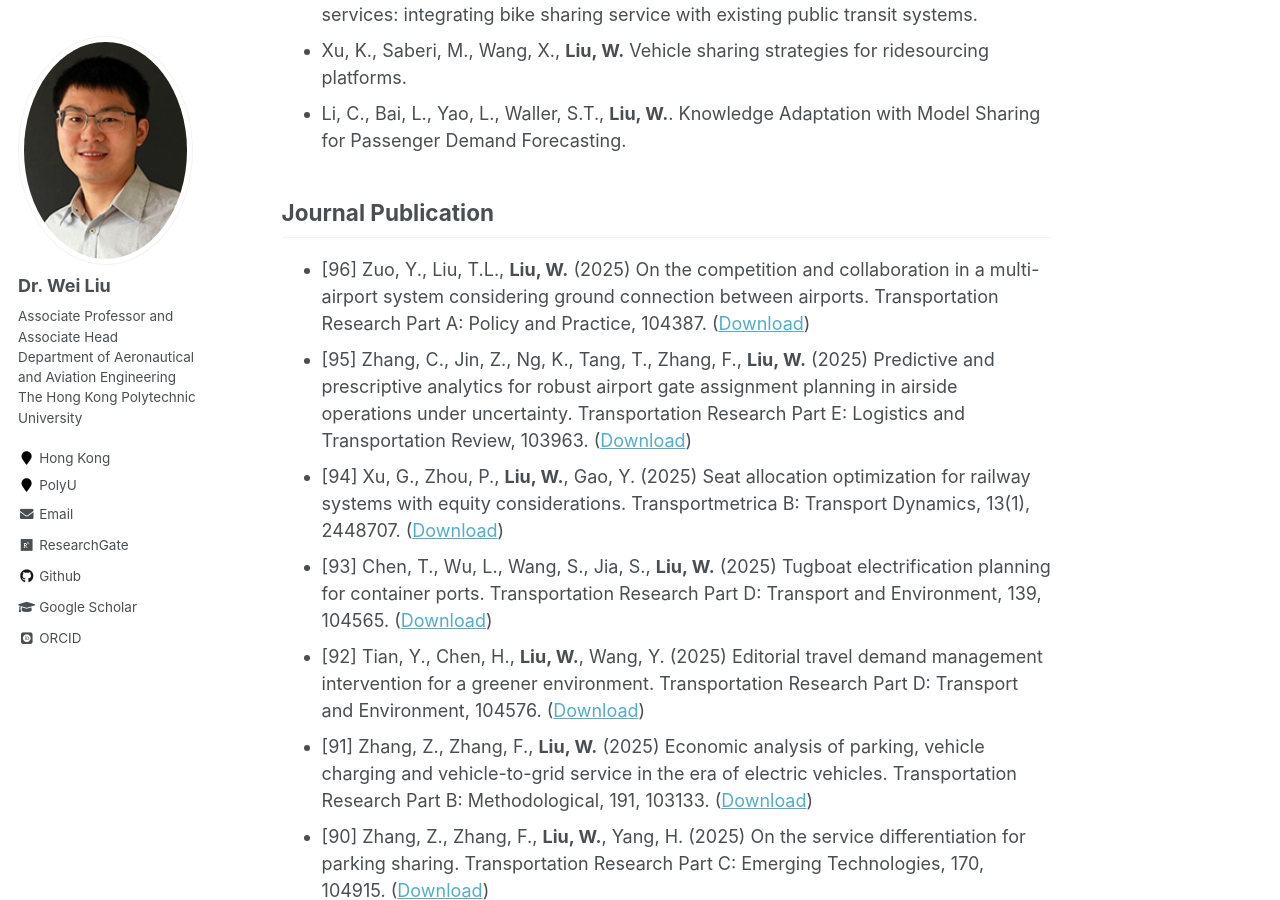
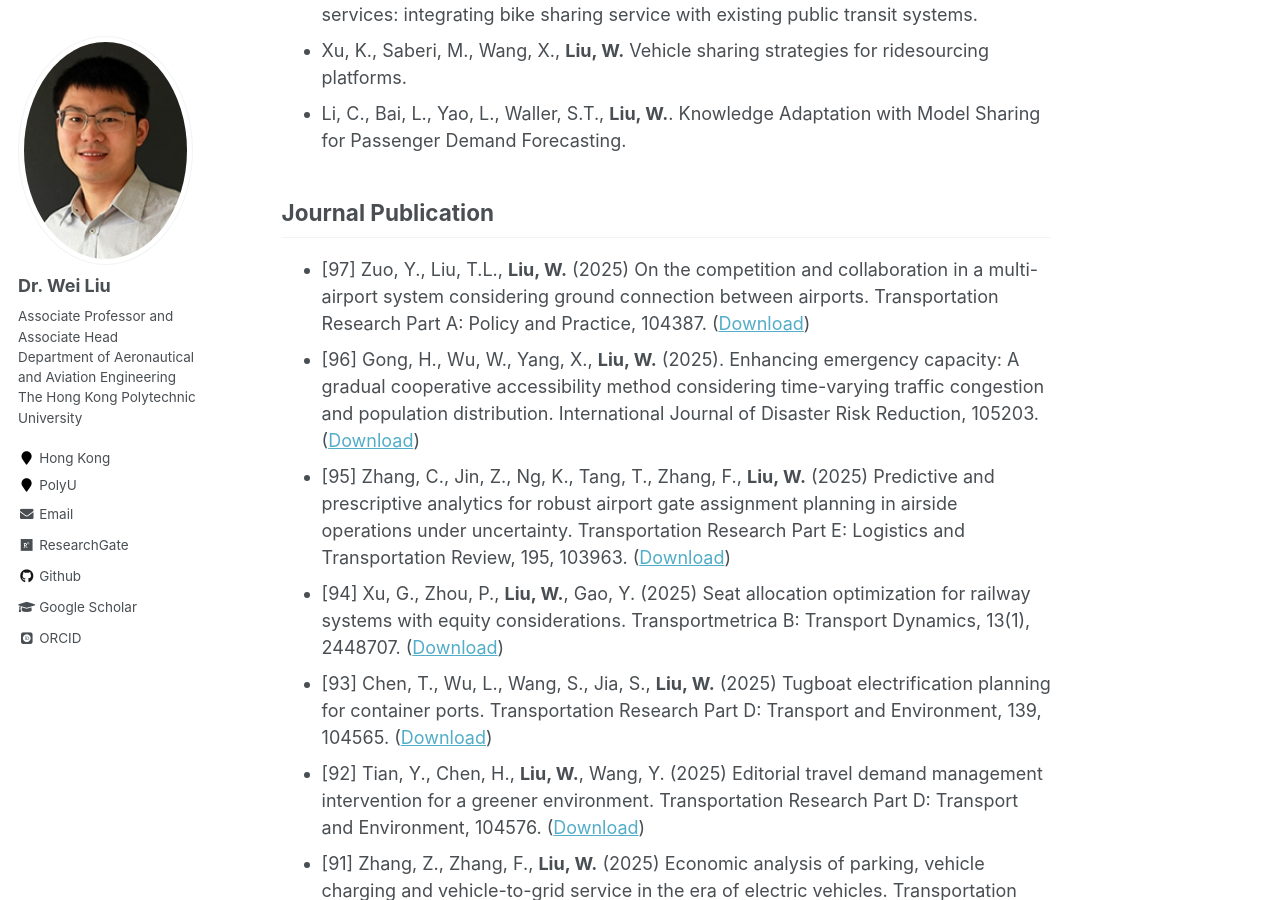
Before and after one commit to weiliu2016/weiliu2016.github.io, a Jekyll site: the page built from _pages/publications.md, in a window 1280 px wide and 900 px high, scrolled down 2406 px. Built offline with Jekyll 4.4.1, drawn with Linux system fonts in a browser that asks for light colours; some web fonts are replaced; formulas are drawn with MathJax 3.

Commit message:
Update publications.md

```diff
--- a/_pages/publications.md
+++ b/_pages/publications.md
@@ -57,8 +57,9 @@ Selected Working Papers
 
 Journal Publication
 ----------
-* [96] Zuo, Y., Liu, T.L., **Liu, W.** (2025) On the competition and collaboration in a multi-airport system considering ground connection between airports. Transportation Research Part A: Policy and Practice, 104387. ([Download](https://doi.org/10.1016/j.tra.2024.104387))
-* [95] Zhang, C., Jin, Z., Ng, K., Tang, T., Zhang, F., **Liu, W.** (2025) Predictive and prescriptive analytics for robust airport gate assignment planning in airside operations under uncertainty. Transportation Research Part E: Logistics and Transportation Review, 103963. ([Download](https://doi.org/10.1016/j.tre.2024.103963))
+* [97] Zuo, Y., Liu, T.L., **Liu, W.** (2025) On the competition and collaboration in a multi-airport system considering ground connection between airports. Transportation Research Part A: Policy and Practice, 104387. ([Download](https://doi.org/10.1016/j.tra.2024.104387))
+* [96] Gong, H., Wu, W., Yang, X., **Liu, W.** (2025). Enhancing emergency capacity: A gradual cooperative accessibility method considering time-varying traffic congestion and population distribution. International Journal of Disaster Risk Reduction, 105203. ([Download](https://doi.org/10.1016/j.ijdrr.2025.105203))
+* [95] Zhang, C., Jin, Z., Ng, K., Tang, T., Zhang, F., **Liu, W.** (2025) Predictive and prescriptive analytics for robust airport gate assignment planning in airside operations under uncertainty. Transportation Research Part E: Logistics and Transportation Review, 195, 103963. ([Download](https://doi.org/10.1016/j.tre.2025.103963))
 * [94] Xu, G., Zhou, P., **Liu, W.**, Gao, Y. (2025) Seat allocation optimization for railway systems with equity considerations. Transportmetrica B: Transport Dynamics, 13(1), 2448707. ([Download](https://doi.org/10.1080/21680566.2024.2448707))
 * [93] Chen, T., Wu, L., Wang, S., Jia, S., **Liu, W.** (2025) Tugboat electrification planning for container ports. Transportation Research Part D: Transport and Environment, 139, 104565. ([Download](https://doi.org/10.1016/j.trd.2024.104565))
 * [92] Tian, Y., Chen, H., **Liu, W.**, Wang, Y. (2025) Editorial travel demand management intervention for a greener environment. Transportation Research Part D: Transport and Environment, 104576. ([Download](https://doi.org/10.1016/j.trd.2024.104576))
```
